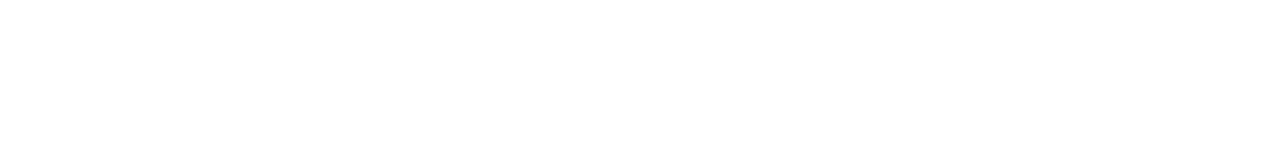
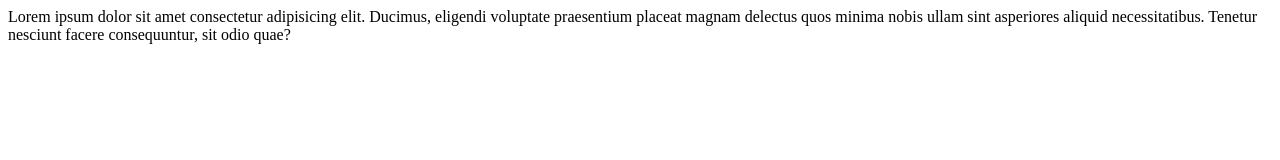
Before and after one commit to RoxanaArdeleanu/1stproject, a plain HTML site: page aboutus.html in a window 1280 px wide. Drawn offline with Linux system fonts and the light colour scheme.

Commit message:
am adaugat un div nou in fisierul aboutus

```diff
--- a/aboutus.html
+++ b/aboutus.html
@@ -5,5 +5,12 @@
     <meta name="viewport" content="width=device-width, initial-scale=1.0" />
     <title>Document</title>
   </head>
-  <body></body>
+  <body>
+    <div>
+      Lorem ipsum dolor sit amet consectetur adipisicing elit. Ducimus, eligendi
+      voluptate praesentium placeat magnam delectus quos minima nobis ullam sint
+      asperiores aliquid necessitatibus. Tenetur nesciunt facere consequuntur,
+      sit odio quae?
+    </div>
+  </body>
 </html>
```
